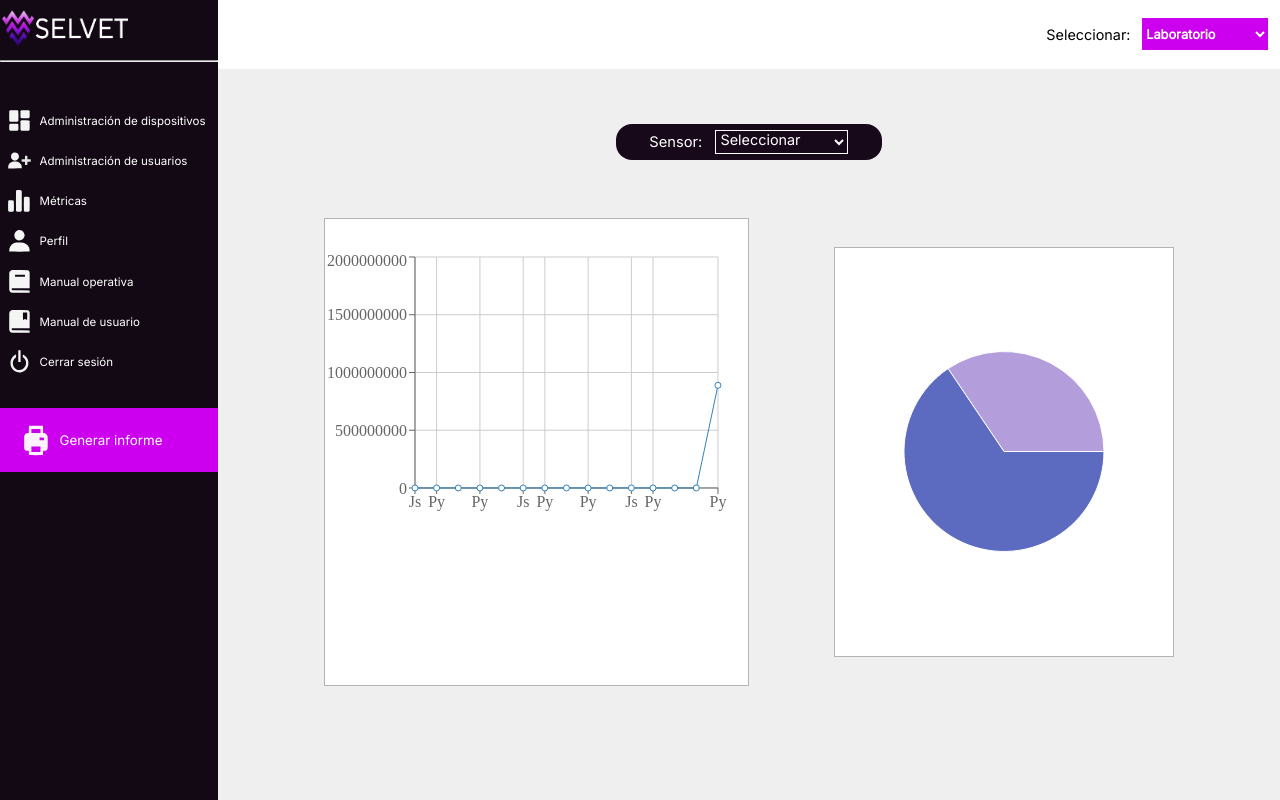
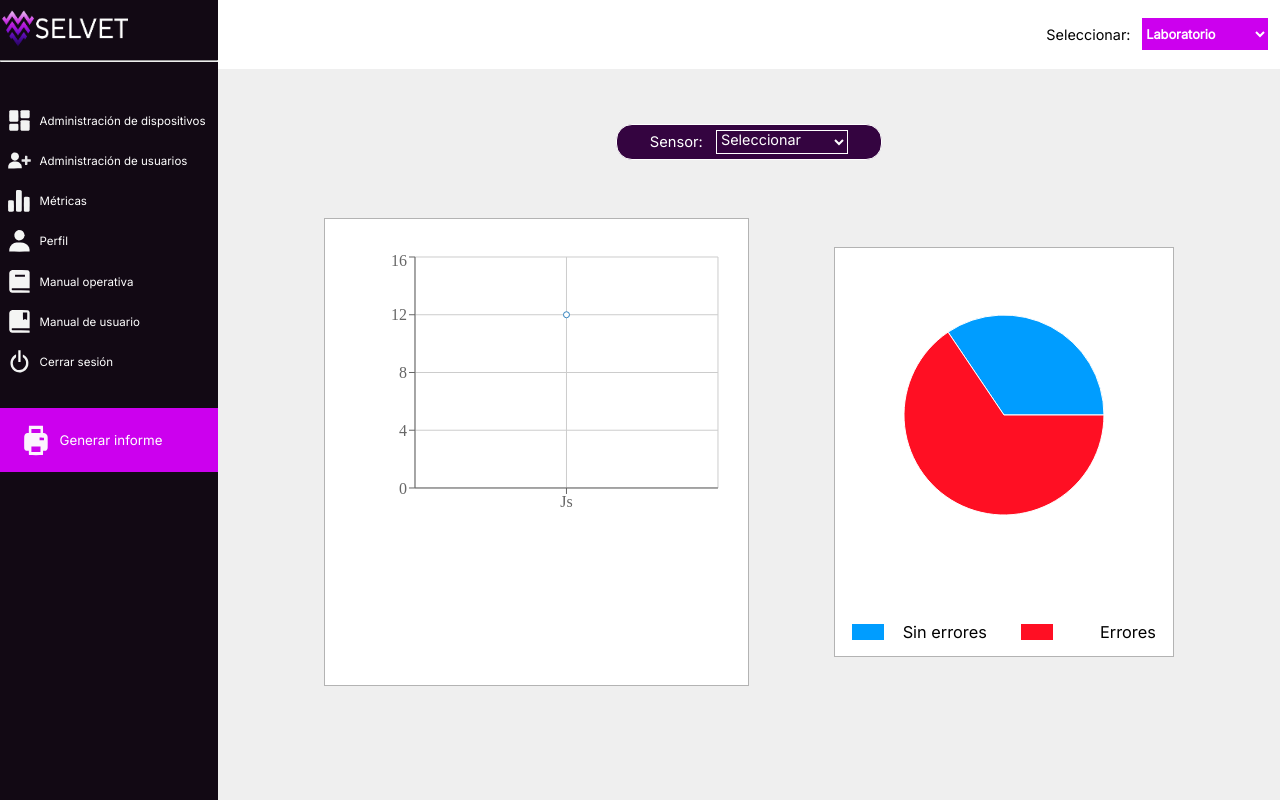
Before and after one commit to KarlaG56/SELVET, a React (Vite) app: page /Metricas-administrador in a window 1280 px wide. Built offline with nearby package versions, Linux system fonts and the light colour scheme.

Commit message:
[UPDATE] Retoques graficas

```diff
--- a/src/Components/Manual/Operativa.jsx
+++ b/src/Components/Manual/Operativa.jsx
@@ -1,6 +1,6 @@
-function Operativa(){
-    return(
-<embed src="/PDF/NIKTO.pdf" className="manual-pdf"></embed>
+function Operativa() {
+    return (
+        <embed src="/PDF/NIKTO.pdf" className="manual-pdf"></embed>
     )
 }
 
--- a/src/Components/Metricas/Admin/Graphics.jsx
+++ b/src/Components/Metricas/Admin/Graphics.jsx
@@ -4,93 +4,9 @@ import { PieChart, ResponsiveContainer, Pie, Tooltip, Cell, LineChart, Line, XAx
 const ArraM = [
     {
         name: "Js",
-        stu: 7,
-        fees: 0,
-    },
-
-    {
-        name: "Py",
-        stu: 9990,
-        fees: 11500,
-    },
-
-    {
-        name: "Py",
-        stu: 20,
+        stu: 12,
         fees: 13,
     },
-
-    {
-        name: "Py",
-        stu: 80,
-        fees: 13,
-    },
-
-    {
-        name: "Py",
-        stu: 80,
-        fees: 19903,
-    },
-
-    {
-        name: "Js",
-        stu: 7,
-        fees: 0,
-    },
-
-    {
-        name: "Py",
-        stu: 9990,
-        fees: 11500,
-    },
-
-    {
-        name: "Py",
-        stu: 20,
-        fees: 13,
-    },
-
-    {
-        name: "Py",
-        stu: 80,
-        fees: 13,
-    },
-
-    {
-        name: "Py",
-        stu: 80,
-        fees: 19903,
-    },
-    {
-        name: "Js",
-        stu: 7,
-        fees: 0,
-    },
-
-    {
-        name: "Py",
-        stu: 9990,
-        fees: 11500,
-    },
-
-    {
-        name: "Py",
-        stu: 20,
-        fees: 13,
-    },
-
-    {
-        name: "Py",
-        stu: 80,
-        fees: 13,
-    },
-
-    {
-        name: "Py",
-        stu: 888989990,
-        fees: 1990999993,
-    },
-
 
 ]
 
@@ -100,7 +16,7 @@ const data = [
     { name: 'NameB', value: 4567 },
 ];
 
-const COLORS = ['#b39ddb', "#5c6bc0"];
+const COLORS = ['#009DFF', "#FF0F23"];
 
 function Graphics() {
     return (
@@ -133,6 +49,7 @@ function Graphics() {
                 </div>
 
                 <div className="graphics-circle">
+                    <div className="circle">
                         <ResponsiveContainer>
                             <PieChart >
                                 <Pie
@@ -150,6 +67,21 @@ function Graphics() {
                             </PieChart>
                         </ResponsiveContainer>
                     </div>
+
+                    <div className="inf-codeColorCircle">
+                        <div className="code-color">
+                            <canva className="circle-code-blue"></canva>
+                            <a href="" className="circle-txt-code">Sin errores</a>
+                        </div>
+
+
+                        <div className="code-color">
+                            <canva className="circle-code-red"></canva>
+                            <a href="" className="circle-txt-code">Errores</a>
+                        </div>
+                    </div>
+
+                </div>
             </div>
         </div>
     )
--- a/src/assets/Styles/Metricas.css
+++ b/src/assets/Styles/Metricas.css
@@ -27,28 +27,32 @@
     align-items: center;
     font-family: 'Inter', sans-serif;
     font-size: 0.9rem;
-    background-color: #17091A;
-    border-radius: 1rem
-
+    background-color: #340440;
+    border-radius: 1rem;
+    border: rgb(255, 255, 255) 0.1rem solid;
 }
 
-.div-select-sensor a{
-    color: #fff;
+.div-select-sensor a {
+    color: #ffffff;
 }
 
 .select-graphics-sensor {
     background-color: transparent;
-    border: white 0.1rem solid;
+    border: rgb(255, 255, 255) 0.1rem solid;
     height: 1.5rem;
     margin-left: 5%;
     outline: none;
     font-family: 'Inter', sans-serif;
     font-size: 0.9rem;
     width: 50%;
-    color: white;
+    color: rgb(255, 255, 255);
     display: flex;
     justify-content: center;
     flex-direction: column;
+}
+
+.select-graphics-sensor option {
+    color: black;
 }
 
 .graphics-container {
@@ -69,13 +73,52 @@
 
 .line {
     margin-top: 7.5%;
-
 }
 
+/*Circle*/
 
 .graphics-circle {
     width: 40%;
     height: 70%;
     background-color: white;
     border: #b3b3b3 0.1rem solid;
+    display: flex;
+    justify-content: center;
+    flex-direction: column;
 }
+
+.circle {
+    width: 100%;
+    height: 100%;
+    margin-bottom: 10%;
+}
+
+.inf-codeColorCircle {
+    width: 100%;
+    height: 10%;
+    margin-bottom: 2%;
+    display: flex;
+    justify-content: center;
+    background-color: #ffffff;
+}
+
+.code-color{
+    display: flex;
+    align-items: center;
+    justify-content: space-between;
+    width: 40%;
+    margin-left: 5%;
+    margin-right: 5%;
+}
+
+.circle-code-red{
+    width: 2rem;
+    height: 1rem;
+    background-color: #FF0F23;
+}
+
+.circle-code-blue{
+    width: 2rem;
+    height: 1rem;
+    background-color: #009DFF;
+}
```
Lines whose indentation alone changed are shown as unchanged.
